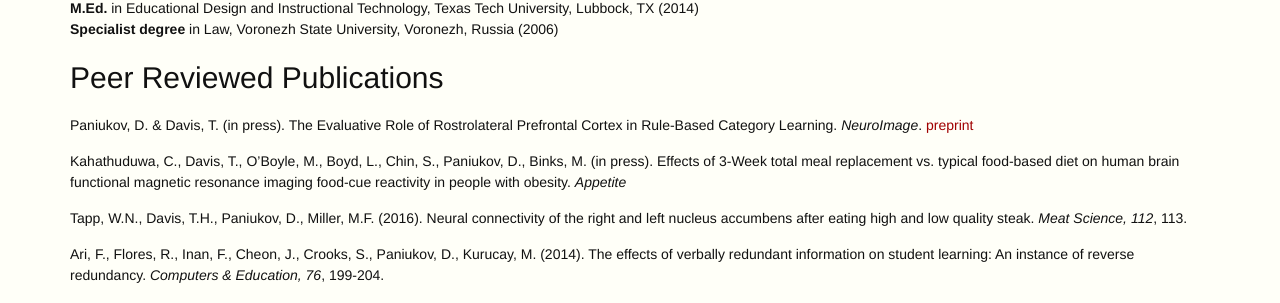
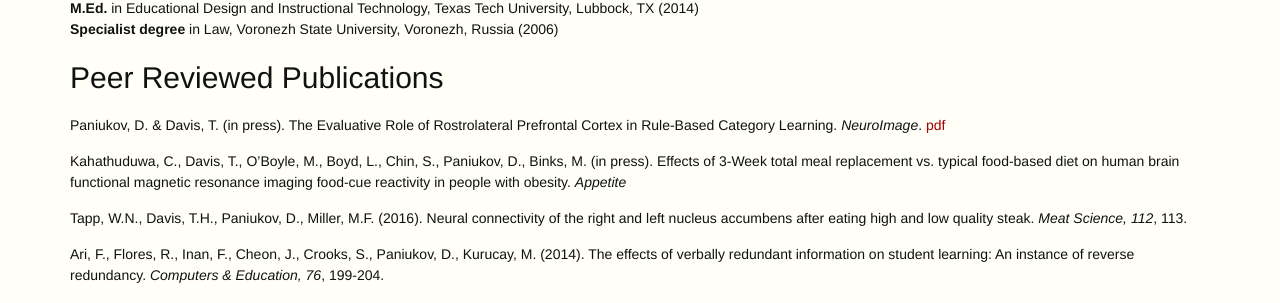
Before and after one commit to dpaniukov/dpaniukov.github.io, a Jekyll site: the page built from 2CV.md, in a window 1280 px wide and 900 px high. Shown: the part 396-699 px from the top of the window. Built offline with Jekyll 4.4.1, drawn with Linux system fonts in a browser that asks for light colours.

Commit message:
Paniukov_Davis_2017_rlpfc added

```diff
--- a/2CV.md
+++ b/2CV.md
@@ -17,7 +17,7 @@
 
 ## Peer Reviewed Publications
 
-Paniukov, D. & Davis, T. (in press). The Evaluative Role of Rostrolateral Prefrontal Cortex in Rule-Based Category Learning. *NeuroImage*. [preprint](https://www.biorxiv.org/content/early/2017/05/11/107110)
+Paniukov, D. & Davis, T. (in press). The Evaluative Role of Rostrolateral Prefrontal Cortex in Rule-Based Category Learning. *NeuroImage*. [pdf]({{ site.url }}/assets/papers/Paniukov_Davis_rlPFC_final.pdf)
 
 Kahathuduwa, C., Davis, T., O'Boyle, M., Boyd, L., Chin, S., Paniukov, D., Binks, M. (in press). Effects of 3-Week total meal replacement vs. typical food-based diet on human brain functional magnetic resonance imaging food-cue reactivity in people with obesity. *Appetite*
 
```
Also changed, not shown: 1 other file.
